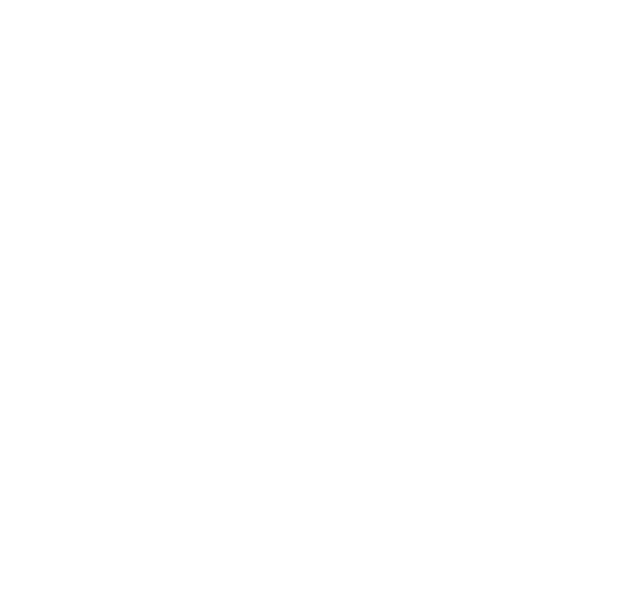
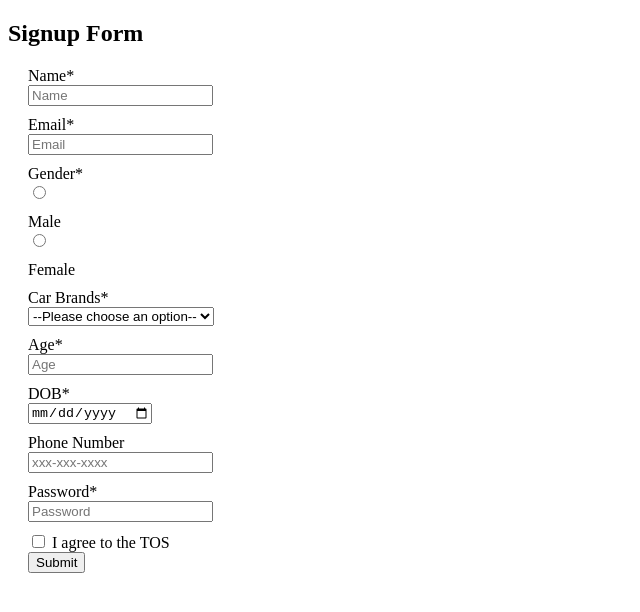
Before and after one commit to acciojob/signup-form-car-vinay920, a website: page main.html in a window 1280 px wide. Shown: the whole page, without its empty margins (0-640 px from the left). Drawn offline with Linux system fonts and the light colour scheme.

Commit message:
created a submission

```diff
--- a/main.html
+++ b/main.html
@@ -1,16 +1,61 @@
 <!DOCTYPE html>
+<html>
+<head>
+  <title>Signup Form</title>
+  <style>
+    form {
+      margin: 20px;
+    }
 
-<html>
+    label {
+      display: block;
+      margin-top: 10px;
+    }
+  </style>
+</head>
+<body>
+  <h2>Signup Form</h2>
 
-<head>
-	<link rel="stylesheet" href="styles.css">
-</head>
+  <form method="post">
+    <label for="name">Name*</label>
+    <input type="text" id="name" name="name" placeholder="Name" required>
 
-<body>
-	<!-- the entire body must be written by student -->
-    <script type="text/javascript" src="./script.js">
-</script>
+    <label for="email">Email*</label>
+    <input type="email" id="email" name="email" placeholder="Email" required>
+
+    <label>Gender*</label>
+    <input type="radio" id="gender_m" name="gender" value="Male" required>
+    <label for="gender_m">Male</label>
+    <input type="radio" id="gender_f" name="gender" value="Female" required>
+    <label for="gender_f">Female</label>
+
+    <label for="cars">Car Brands*</label>
+    <select id="cars" name="cars" required>
+      <option value="" disabled selected>--Please choose an option--</option>
+      <option value="BMW">BMW</option>
+      <option value="Audi">Audi</option>
+      <option value="Mercedes">Mercedes</option>
+    </select>
+
+    <label for="age">Age*</label>
+    <input type="number" id="age" name="age" placeholder="Age" required>
+
+    <label for="dob">DOB*</label>
+    <input type="date" id="dob" name="dob" required>
+
+    <label for="tel">Phone Number</label>
+    <input type="tel" id="tel" name="tel" placeholder="xxx-xxx-xxxx" pattern="[0-9]{3}-[0-9]{3}-[0-9]{4}">
+
+    <label for="password">Password*</label>
+    <input type="password" id="password" name="password" placeholder="Password" required>
+
+    <label>
+      <input type="checkbox" id="tos" name="tos" required>
+      I agree to the TOS
+    </label>
+
+    <button type="submit">Submit</button>
+  </form>
 
 </body>
-
 </html>
```
